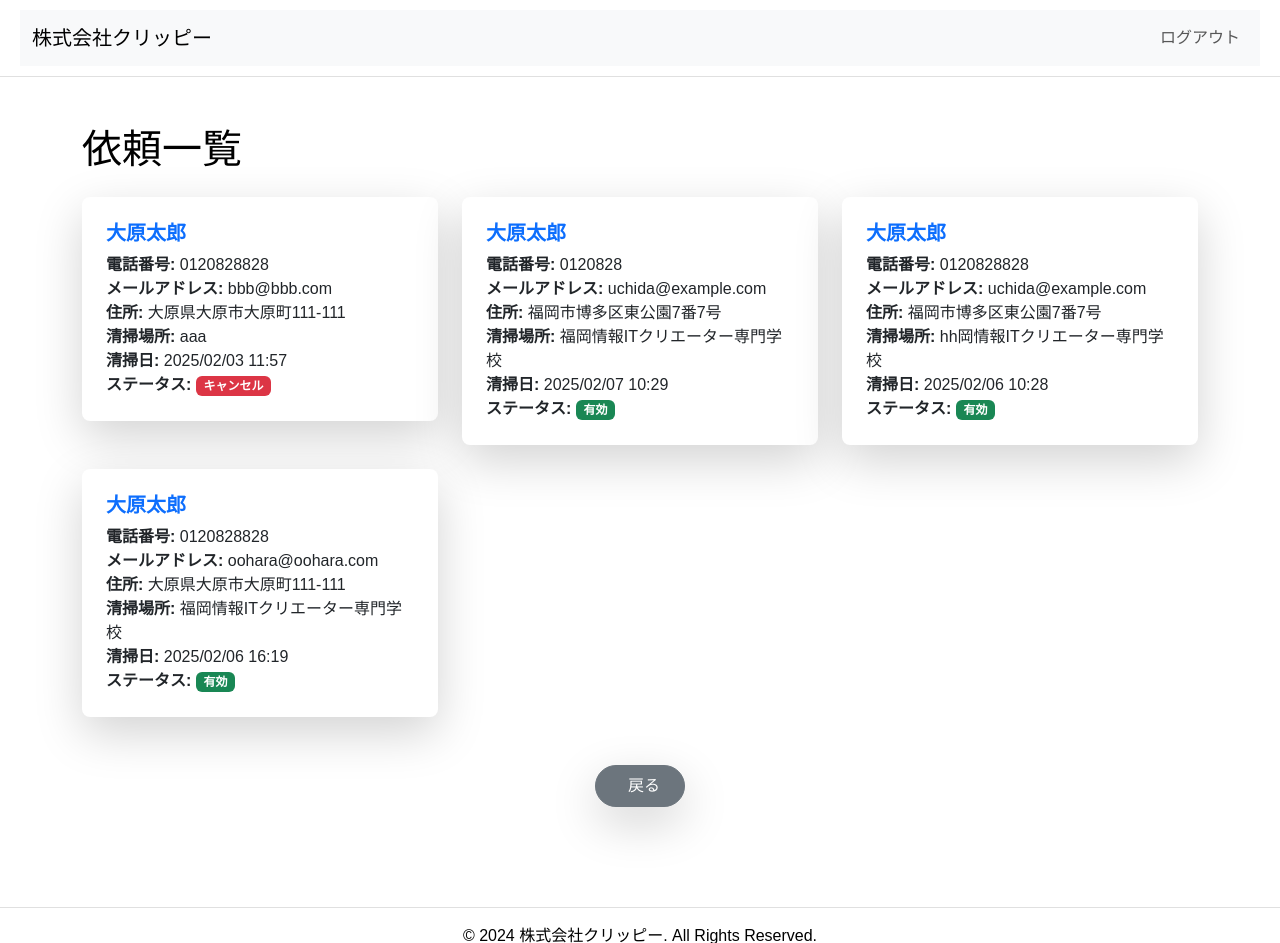
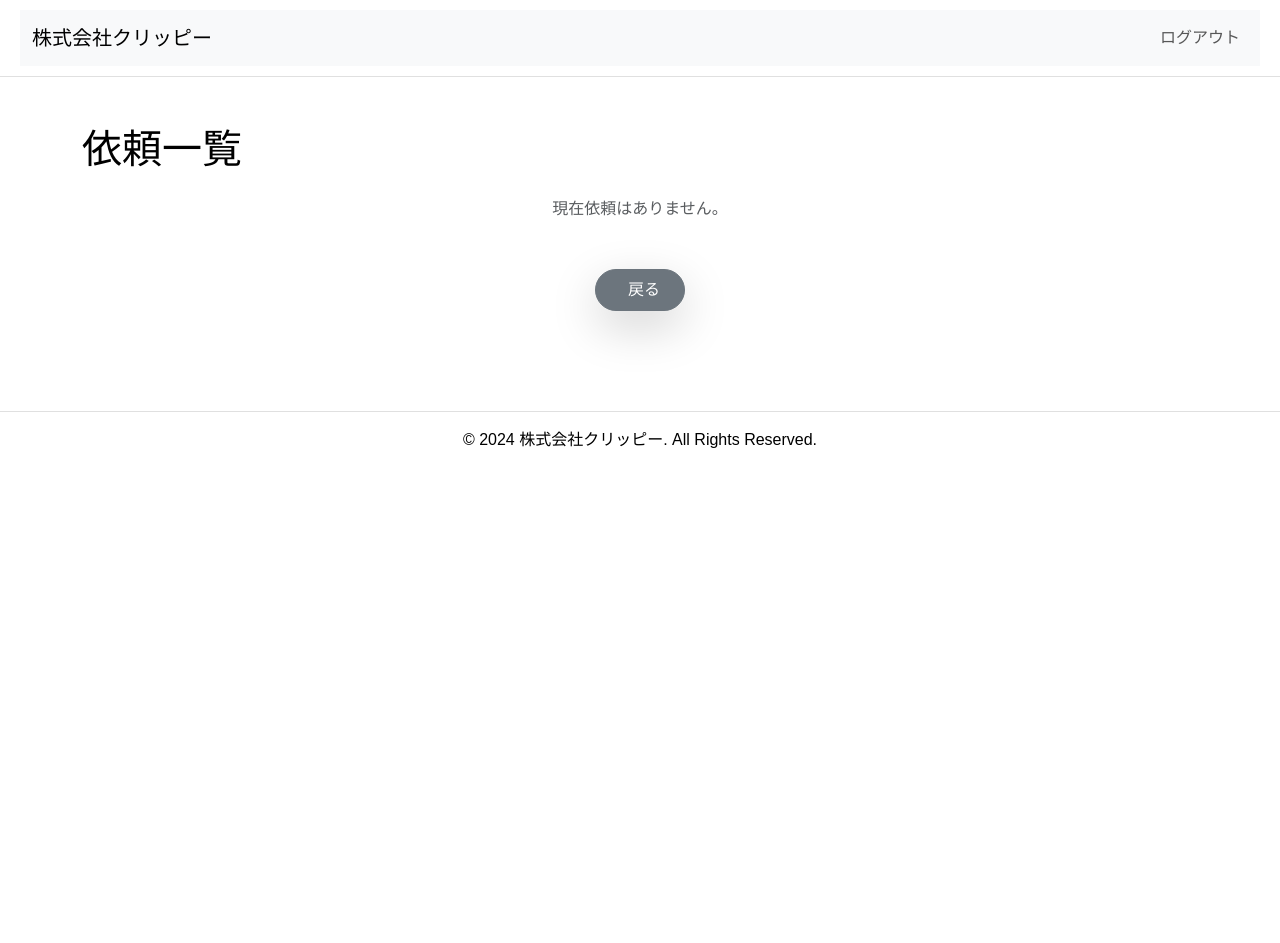
Before and after one commit to TakumiIsibasi/cleaningreservationsite, a Django app: page /adminaccounts/adminrequestconfirmation in a window 1280 px wide. Shown: the top 943 px of the page. After the commit the page ends 448 px from the top, so only its background shows below. Run offline with Django 4.2, Linux system fonts and the light colour scheme; data comes from the database, SQL or seed files in the repository.

Commit message:
すべてを終わらせる

```diff
--- a/adminaccounts/templates/3adminrequestconfirmation.html
+++ b/adminaccounts/templates/3adminrequestconfirmation.html
@@ -23,9 +23,11 @@
                         <strong>清掃日:</strong> {{ reservation.user_cleaning_date|date:"Y/m/d H:i" }}<br>
                         <strong>ステータス:</strong>
                         {% if reservation.status == 'active' %}
-                            <span class="badge bg-success">有効</span>
-                        {% else %}
-                            <span class="badge bg-danger">キャンセル</span>
+                            <span class="badge bg-success">{{ reservation.get_status_display }}</span>
+                        {% elif reservation.status == 'canceled' %}
+                            <span class="badge bg-danger">{{ reservation.get_status_display }}</span>
+                        {% elif reservation.status == 'pending_active' %}
+                            <span class="badge bg-warning">{{ reservation.get_status_display }}</span>
                         {% endif %}
                     </p>
                 </div>
--- a/adminaccounts/urls.py
+++ b/adminaccounts/urls.py
@@ -13,5 +13,4 @@ urlpatterns = [
     path("employee_update/<uuid:employee_id>/", views.employee_update, name="employee_update"),
     path("adminrequestconfirmation/", views.adminrequestconfirmation, name='adminrequestconfirmation'),
     path("adminemployeeschedulelist/", views.adminemployeeschedulelist, name='adminemployeeschedulelist'),
-    path('employee/add/', views.add_employee, name='employee_add'),
 ]
--- a/adminaccounts/views.py
+++ b/adminaccounts/views.py
@@ -1,23 +1,13 @@
 from django.shortcuts import render, get_object_or_404, redirect
 from accounts.models import User
 from employeeaccounts.models import EmployeeSchedule
-from .forms import EmployeeUpdateForm, EmployeeForm
+from .forms import EmployeeUpdateForm
 from reservation.models import UserReservation
 
 # 管理者ホーム画面
 def adminhome(request):
     return render(request, '3adminhome.html')
 
-#管理者従業員追加画面
-def add_employee(request):
-    if request.method == 'POST':
-        form = EmployeeForm(request.POST)
-        if form.is_valid():
-            form.save()
-            return redirect('adminaccounts:adminemployeelist')  # リダイレクト修正
-    else:
-        form = EmployeeForm()
-    return render(request, '3add_admin_employee.html', {'form': form})
 # 管理者従業員変更画面
 def adminemployeelist(request):
         # スタッフユーザー（従業員）のみを取得
@@ -41,11 +31,12 @@ def employee_update(request, employee_id):
 
 # 依頼管理画面
 def adminrequestconfirmation(request):
-    reservations = UserReservation.objects.all().order_by('-created_at')  # 作成日時順に表示
+    reservations = UserReservation.objects.filter(status='pending_active').order_by('-created_at')  # 'pending_active'ステータスのものだけ表示
     context = {
         'reservations': reservations,
     }
     return render(request, '3adminrequestconfirmation.html', context)
+
 
 # 従業員スケジュール一覧画面
 def adminemployeeschedulelist(request):
```
